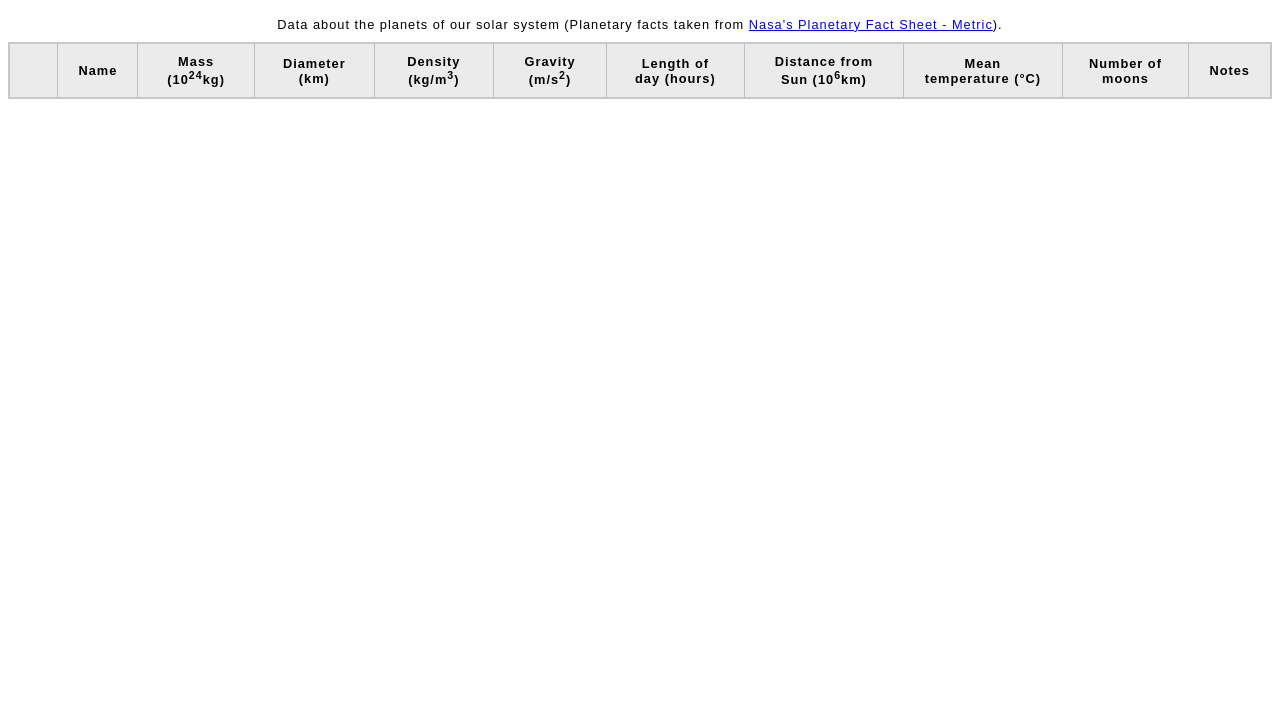
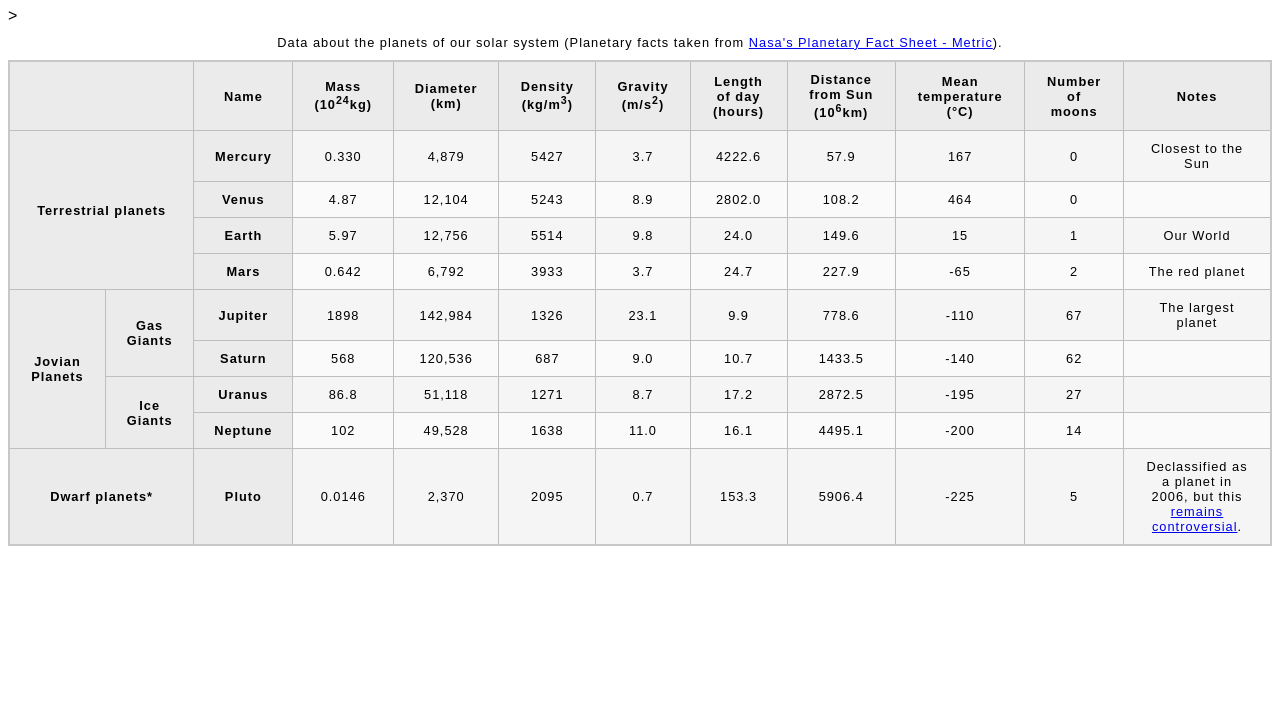
Before and after one commit to GaniyuSodiq/Planet-Data-Table, a plain HTML site: page index.html in a window 1280 px wide. Shown: the part 73-800 px from the top of the page. Drawn offline with Linux system fonts and the light colour scheme.

Commit message:
Create all the content rows inside the table body

```diff
--- a/index.html
+++ b/index.html
@@ -7,7 +7,7 @@
     <link href="minimal-table.css" rel="stylesheet" type="text/css">
   </head>
   <body>
-    <h1>Table template</h1>
+    <h1>Planets in our Solar System</h1>
         <table>
             <caption>
                 Data about the planets of our solar system (Planetary facts taken from <a href="http://nssdc.gsfc.nasa.gov/planetary/factsheet/">Nasa's Planetary Fact Sheet - Metric</a>).
@@ -28,7 +28,119 @@
                 </tr>
             </thead>
             <tbody>
-
+                <tr>
+                    <th colspan="2" rowspan="4">Terrestrial planets</th>
+                    <th>Mercury</th>
+                    <td>0.330</td>
+                    <td>4,879</td>
+                    <td>5427</td>
+                    <td>3.7</td>
+                    <td>4222.6</td>
+                    <td>57.9</td>
+                    <td>167</td>
+                    <td>0</td>
+                    <td>Closest to the Sun</td>
+                </tr>
+                <tr>
+                    <th>Venus</th>
+                    <td>4.87</td>
+                    <td>12,104</td>
+                    <td>5243</td>
+                    <td>8.9</td>
+                    <td>2802.0</td>
+                    <td>108.2</td>
+                    <td>464</td>
+                    <td>0</td>
+                    <td>&ensp;</td>
+                </tr>
+                <tr>
+                    <th>Earth</th>
+                    <td>5.97</td>
+                    <td>12,756</td>
+                    <td>5514</td>
+                    <td>9.8</td>
+                    <td>24.0</td>
+                    <td>149.6</td>
+                    <td>15</td>
+                    <td>1</td>>
+                    <td>Our World</td>
+                </tr>
+                <tr>
+                    <th>Mars</th>
+                    <td>0.642</td>
+                    <td>6,792</td>
+                    <td>3933</td>
+                    <td>3.7</td>
+                    <td>24.7</td>
+                    <td>227.9</td>
+                    <td>-65</td>
+                    <td>2</td>
+                    <td>The red planet</td>
+                </tr>
+                <tr>
+                    <th rowspan="4">Jovian Planets</th>
+                    <th rowspan="2">Gas Giants</th>
+                    <th>Jupiter</th>
+                    <td>1898</td>
+                    <td>142,984</td>
+                    <td>1326</td>
+                    <td>23.1</td>
+                    <td>9.9</td>
+                    <td>778.6</td>
+                    <td>-110</td>
+                    <td>67</td>
+                    <td>The largest planet</td>
+                </tr>
+                <tr>
+                    <th>Saturn</th>
+                    <td>568</td>
+                    <td>120,536</td>
+                    <td>687</td>
+                    <td>9.0</td>
+                    <td>10.7</td>
+                    <td>1433.5</td>
+                    <td>-140</td>
+                    <td>62</td>
+                    <td></td>
+                </tr>
+                <tr>
+                    <th rowspan="2">Ice Giants</th>
+                    <th>Uranus</th>
+                    <td>86.8</td>
+                    <td>51,118</td>
+                    <td>1271</td>
+                    <td>8.7</td>
+                    <td>17.2</td>
+                    <td>2872.5</td>
+                    <td>-195</td>
+                    <td>27</td>
+                    <td></td>
+                </tr>
+                <tr>
+                    <th>Neptune</th>
+                    <td>102</td>
+                    <td>49,528</td>
+                    <td>1638</td>
+                    <td>11.0</td>
+                    <td>16.1</td>
+                    <td>4495.1</td>
+                    <td>-200</td>
+                    <td>14</td>
+                    <td></td>
+                </tr>
+                <tr>
+                    <th colspan="2" rowspan="2">Dwarf planets*</th>
+                    <th>Pluto</th>
+                    <td>0.0146</td>
+                    <td>2,370</td>
+                    <td>2095</td>
+                    <td>0.7</td>
+                    <td>153.3</td>
+                    <td>5906.4</td>
+                    <td>-225</td>
+                    <td>5</td>
+                    <td>Declassified as a planet in 2006, but this <a href="http://www.usatoday.com/story/tech/2014/10/02/pluto-planet-solar-system/16578959/">remains controversial</a>.</td>
+                </tr>
             </tbody>
         </table>
   </body>
```
